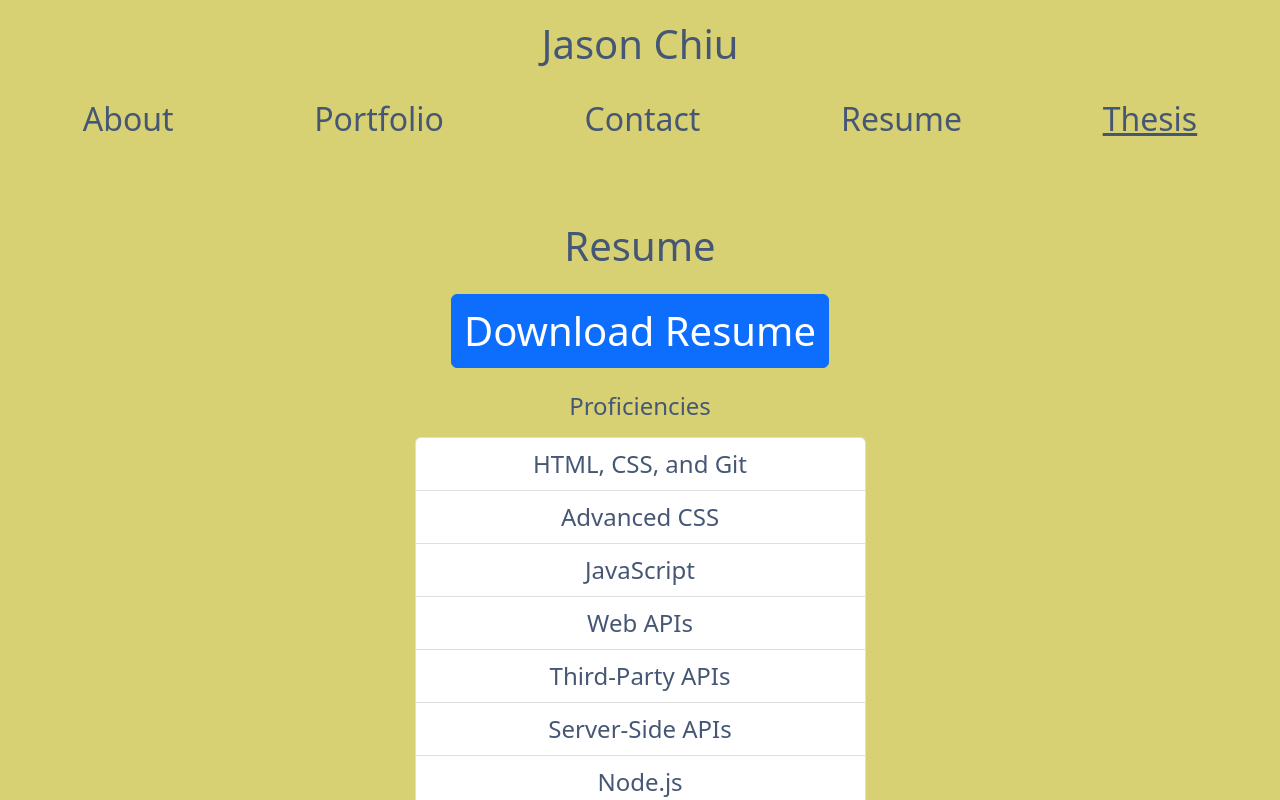
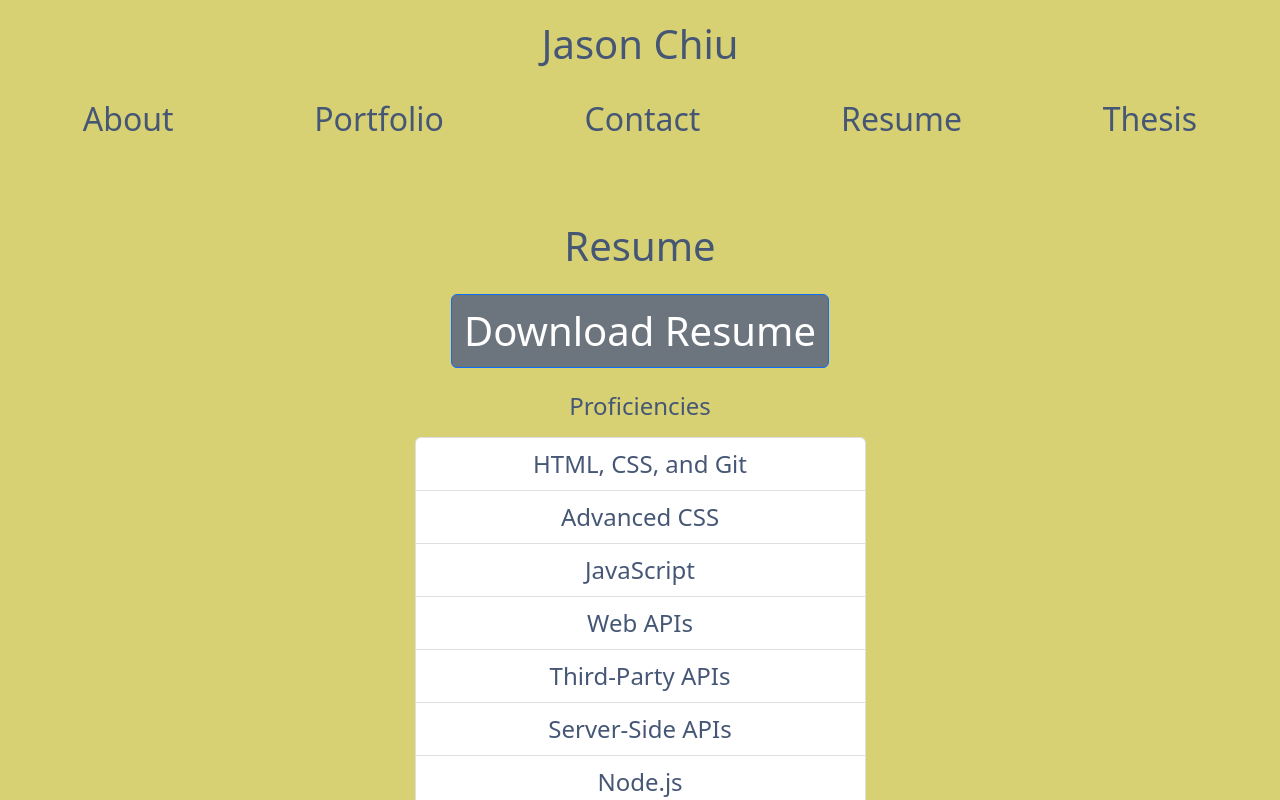
Before and after one commit to jason1chiu/react-portfolio, a React (Create React App) app: page / in a window 1280 px wide. Both pictures are taken after a click on the button "Resume". Shown: the top 800 px of the page. Built offline with nearby package versions, Linux system fonts and the light colour scheme.

Commit message:
edited the styling

```diff
--- a/src/App.js
+++ b/src/App.js
@@ -9,9 +9,9 @@ import Resume from './components/Resume';
 import Thesis from './components/Thesis';
 
 const styles = {
-  background: '#B6C454',
+  background: '#D8D174',
   color: '#465775',
-  fontSize: '2rem'
+  fontSize: '2rem',
 };
 
 function App() {
--- a/src/components/Contact.js
+++ b/src/components/Contact.js
@@ -4,6 +4,8 @@ const styles = {
   section: {
     background: '#D8D174',
     color: '#465775',
+    marginLeft: '1rem',
+    marginRight: '1rem'
   },
   title: {
     fontSize: '2.5rem',
@@ -11,6 +13,7 @@ const styles = {
   form: {
     button: {
       fontSize: '2.5rem',
+      background: '#6C757D'
     },
     input: {
       fontSize: '2.5rem',
--- a/src/components/Footer.js
+++ b/src/components/Footer.js
@@ -11,6 +11,7 @@ const styles = {
   link: {
     color: '#465775',
     fontSize: '2rem',
+    textDecoration: 'none'
   },
   icon: {
     fontSize: '2.5rem',
@@ -26,7 +27,7 @@ const Footer = () => {
             <a href="#contact" className="social-icon social-icon--phone" data-bs-toggle="tooltip" data-bs-placement="top" data-bs-title="This top tooltip is themed via CSS variables.">
             <FontAwesomeIcon icon={faPhone} style={{ ...styles.link, ...styles.icon }} />
               <section>
-              <span style={styles.link}>Phone</span>
+              <span className="text-decoration-none" style={styles.link}>Phone</span>
               </section>
             </a>
           </button>
--- a/src/components/Navigation.js
+++ b/src/components/Navigation.js
@@ -4,6 +4,7 @@ import thesis from '../assets/links/Chiu_Thesis.pdf';
 const linkStyles = {
   color: '#465775',
   fontSize: '2rem',
+  textDecoration: 'none',
 };
 
 const Navigation = ({ handlePageChange }) => {
--- a/src/components/Project.js
+++ b/src/components/Project.js
@@ -3,24 +3,26 @@ import { FontAwesomeIcon } from '@fortawesome/react-fontawesome';
 import { faGithub } from '@fortawesome/free-brands-svg-icons';
 
 const styles = {
-  background: '#F4D8CD',
-  color: '#465775',
-}
-
-const titleStyle = {
-  fontSize: '2rem',
-}
-
-const buttonTextStyle = {
-  fontSize: '2rem',
-}
+  card: {
+    background: '#F4D8CD',
+    color: '#465775',
+  },
+  button: {
+    background: '#6C757D', // Custom button background color
+    color: '#FFFFFF', // Custom button text color
+    fontSize: '2rem',
+  },
+  title: {
+    fontSize: '2rem',
+  },
+};
 
 const Project = ({ title, imageUrl, description, href, buttonText, githubLink }) => {
   return (
-    <div className="card h-100" style={styles}>
+    <div className="card h-100" style={styles.card}>
       <img src={imageUrl} className="card-img-top" alt={title} />
       <div className="card-body">
-        <h4 className="card-title" style={titleStyle}>
+        <h4 className="card-title" style={styles.title}>
           {title}{' '}
           <a href={githubLink} target="_blank" rel="noreferrer">
             <FontAwesomeIcon icon={faGithub} />
@@ -29,7 +31,7 @@ const Project = ({ title, imageUrl, description, href, buttonText, githubLink })
         <p className="card-text">{description}</p>
       </div>
       <div className="card-footer">
-        <a href={href} className="btn btn-primary" style={buttonTextStyle} target="_blank" rel="noreferrer">
+        <a href={href} className="btn" style={styles.button} target="_blank" rel="noreferrer">
           {buttonText}
         </a>
       </div>
--- a/src/components/Resume.js
+++ b/src/components/Resume.js
@@ -15,7 +15,10 @@ const styles = {
     fontSize: '1.5rem',
     marginLeft: '1rem',
     marginRight: '1rem'
-  }
+  },
+  button: {
+    background: '#6C757D',
+  },
 };
 
 const Resume = () => {
@@ -46,7 +49,7 @@ const Resume = () => {
         Resume
       </h1>
       <div className="text-center mb-4 mx-2">
-        <button type="button" className="btn btn-primary">
+      <button type="button" className="btn btn-primary" style={styles.button}>
           <a className="text-white" style={styles.link} href={resume} download>
             Download Resume
           </a>
```
Also changed, not shown: 7 other files (tests, documents, lock files or other folders).
